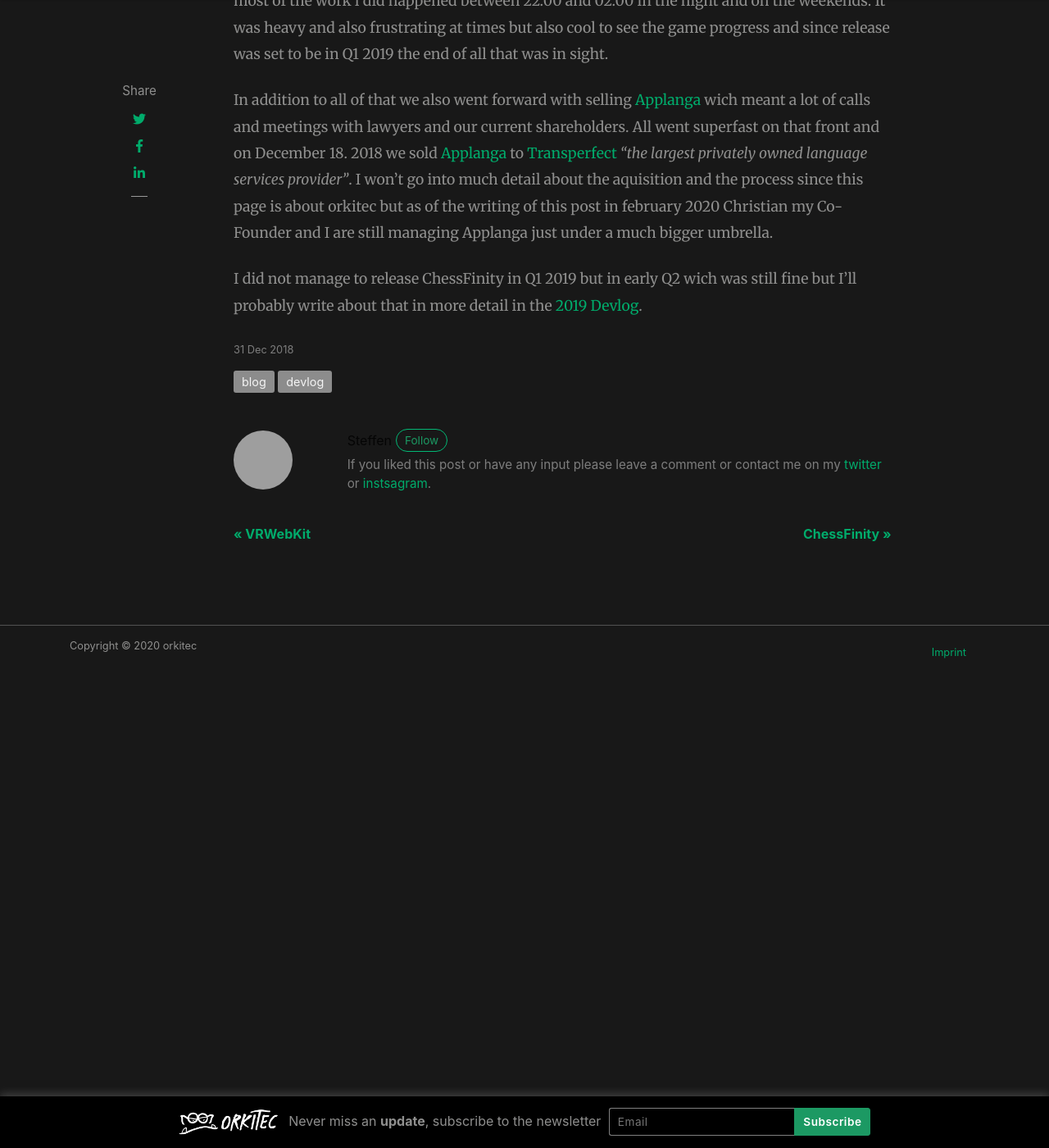
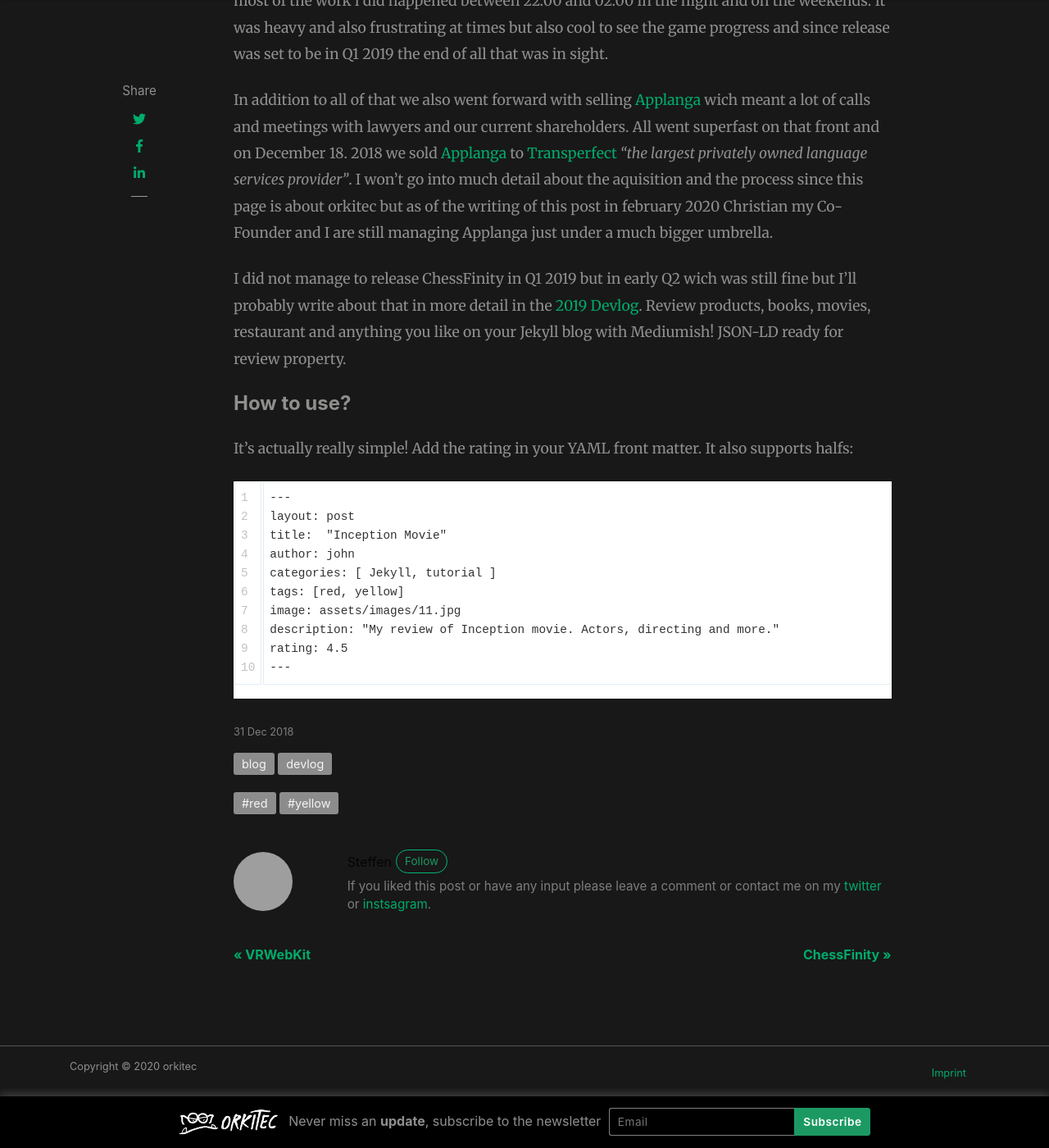
Before and after one commit to orkitec/orkitec.github.io, a Jekyll site: the page built from _posts/blog/2018-12-31-orkitec-devlog-2018.md, in a window 1280 px wide and 1400 px high, scrolled down 6728 px. Shown: the whole window at 82% size. Built offline with Jekyll 4.4.1, drawn with Linux system fonts in a browser that asks for light colours; nearby versions of some CDN libraries; a script that is not in the unit is left out; comment, search, counter and statistics services are not loaded; grey boxes are pictures that could not be loaded.

Commit message:
_posts/blog/2018-12-31-orkitec-devlog-2018.md updated from https://stackedit.io/

````diff
--- a/_posts/blog/2018-12-31-orkitec-devlog-2018.md
+++ b/_posts/blog/2018-12-31-orkitec-devlog-2018.md
@@ -2,7 +2,8 @@
 layout: post
 title:  "orkitec 2018 - Striking a publisher deal and selling my company ... easy peasy, DUH 🤦"
 author: steffen
-categories: [ blog, devlog ]
+categories: [ blog, devlog  ]
+tags: [red, yellow]
 image: assets/images/blog/orkitec-devlog-2018/2018.jpg
 description: "A retrospective writeup summary of all the happenings in 2018 as far as i can remember them"
 featured: true
@@ -49,3 +50,24 @@
 In addition to all of that we also went forward with selling [Applanga](/portfolio/mbaas-development/applanga) wich meant a lot of calls and meetings with lawyers and our current shareholders. All went superfast on that front and on December 18. 2018 we sold [Applanga](/portfolio/mbaas-development/applanga) to [Transperfect](https://transperfect.com) *"the largest privately owned language services provider"*. I won't go into much detail about the aquisition and the process since this page is about orkitec but as of the writing of this post in february 2020 Christian my Co-Founder and I are still managing Applanga just under a much bigger umbrella.
 
 I did not manage to release ChessFinity in Q1 2019 but in early Q2 wich was still fine but I'll probably write about that in more detail in the [2019 Devlog](/blog/devlog/orkitec-devlog-2019).
+Review products, books, movies, restaurant and anything you like on your Jekyll blog with Mediumish! JSON-LD ready for review property.
+
+#### How to use?
+
+It's actually really simple! Add the rating in your YAML front matter. It also supports halfs:
+
+```html
+---
+layout: post
+title:  "Inception Movie"
+author: john
+categories: [ Jekyll, tutorial ]
+tags: [red, yellow]
+image: assets/images/11.jpg
+description: "My review of Inception movie. Actors, directing and more."
+rating: 4.5
+---
+```
+<!--stackedit_data:
+eyJoaXN0b3J5IjpbNTc1MDE5MzI4XX0=
+-->
````
